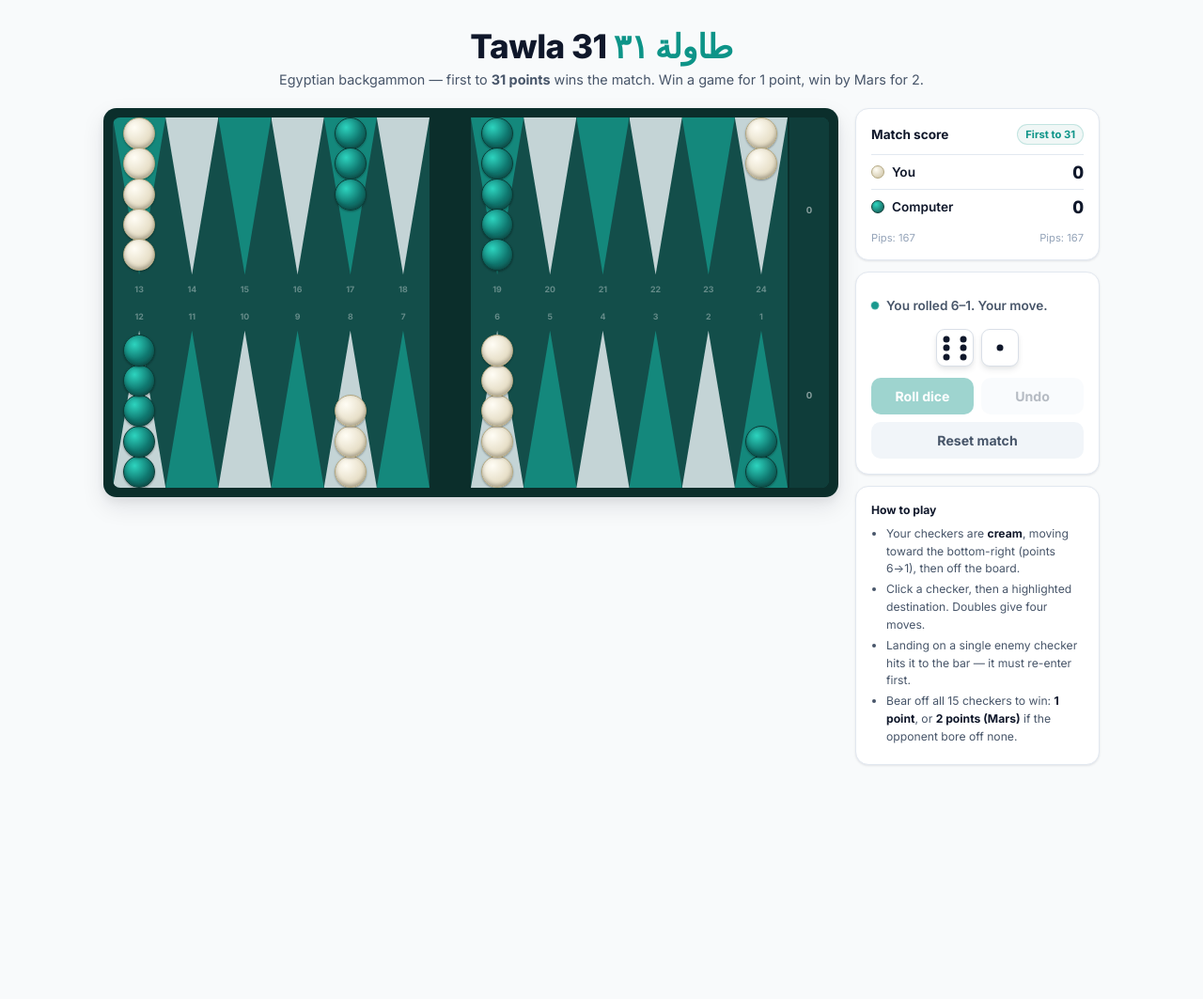
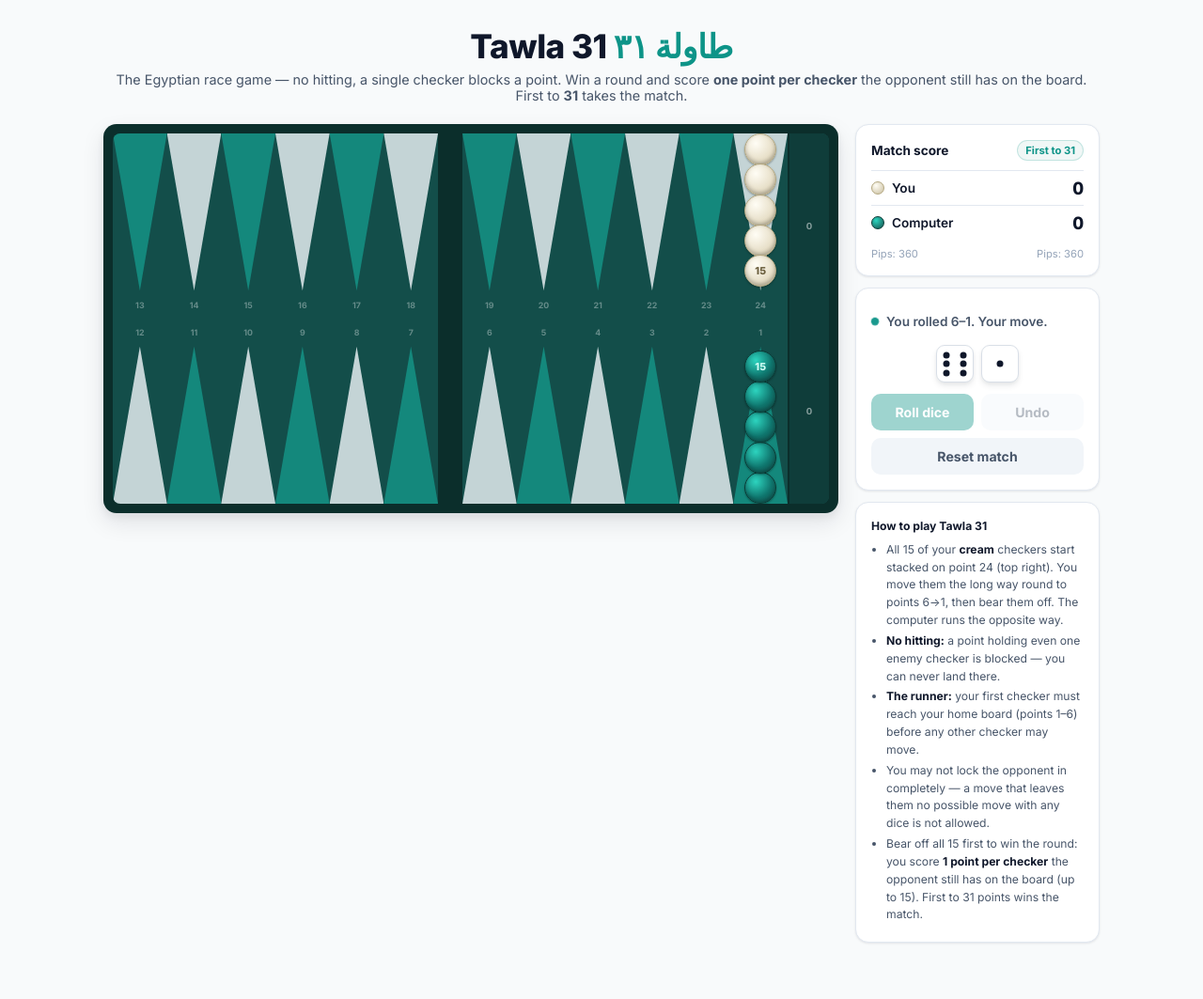
Before and after one commit to Majorkimo/suqmasr, a Flask app: page /tawla in a window 1280 px wide. Shown: the part 58-1121 px from the top of the page at 94% size. Before the commit the page ends 873 px from the top, so only its background shows below. Run offline with Flask 3, Linux system fonts and the light colour scheme; some libraries are stand-ins or nearby versions.

Commit message:
Rebuild Tawla 31 with authentic Egyptian rules (fevga family)
The first version was standard backgammon with match scoring; real
Tawla 31 plays differently. Now implemented: all 15 checkers start
stacked on each player's head point (24 for you, 1 for the computer),
no hitting — a single checker blocks its point — plus the runner rule
(first checker must complete the circuit into your home board before
any other may move) and an anti-lock rule so the opponent can never be
frozen out entirely. Round winner scores one point per checker the
loser still has on the board; first to 31 wins the match.

Co-Authored-By: Claude Fable 5 <noreply@anthropic.com>
Claude-Session: https://claude.ai/code/session_01RHkEpCFgAnzLZaY13N22Qh

```diff
--- a/templates/tawla.html
+++ b/templates/tawla.html
@@ -69,11 +69,11 @@
     .board-frame{background:var(--frame);border-radius:var(--r);padding:10px;box-shadow:var(--shadow-lg)}
     .board{display:flex;gap:0;background:var(--board);border-radius:8px;overflow:hidden;user-select:none;-webkit-user-select:none}
     .half{flex:6;display:flex;flex-direction:column}
-    .midbar{flex:0 0 44px;background:var(--frame);display:flex;flex-direction:column;position:relative}
+    .midbar{flex:0 0 26px;background:var(--frame)}
     .offcol{flex:0 0 44px;background:var(--board2);display:flex;flex-direction:column;border-left:2px solid var(--frame)}
     .row{display:flex;height:190px}
     .row + .row{margin-top:14px}
-    @media(max-width:640px){.row{height:135px}.midbar,.offcol{flex-basis:34px}}
+    @media(max-width:640px){.row{height:135px}.midbar{flex-basis:18px}.offcol{flex-basis:34px}}
     .pt{flex:1;position:relative;cursor:default}
     .pt .tri{position:absolute;inset:0;pointer-events:none}
     .pt.top .tri{clip-path:polygon(0 0,100% 0,50% 88%)}
@@ -81,7 +81,6 @@
     .pt.shade-a .tri{background:var(--pt-a);opacity:.55}
     .pt.shade-b .tri{background:var(--pt-b);opacity:.8}
     .pt.src{cursor:pointer}
-    .pt.src .tri{outline:0}
     .pt.tgt{cursor:pointer}
     .pt.tgt::after{content:"";position:absolute;inset:4px;border-radius:8px;border:2.5px dashed var(--teal-light);background:rgba(20,184,166,.16);animation:tgt .9s ease-in-out infinite}
     @keyframes tgt{0%,100%{opacity:.9}50%{opacity:.45}}
@@ -97,9 +96,6 @@
     .chk.W .cnt{color:#6B5F3E}
     .chk.B .cnt{color:#CFFCF5}
 
-    .barzone{flex:1;position:relative;cursor:default}
-    .barzone.src{cursor:pointer}
-    .barzone.src::after{content:"";position:absolute;inset:3px;border-radius:8px;border:2.5px dashed var(--teal-light);animation:tgt .9s ease-in-out infinite}
     .offzone{flex:1;position:relative;display:flex;flex-direction:column;align-items:center;justify-content:center;gap:2px}
     .offzone.tgt{cursor:pointer}
     .offzone.tgt::after{content:"";position:absolute;inset:3px;border-radius:8px;border:2.5px dashed var(--teal-light);background:rgba(20,184,166,.16);animation:tgt .9s ease-in-out infinite}
@@ -155,7 +151,6 @@
     .modal .big{font-size:2.4rem;margin-bottom:8px}
     .modal h2{font-size:1.3rem;font-weight:800;margin-bottom:6px}
     .modal p{font-size:.88rem;color:var(--text2);margin-bottom:18px}
-    .modal .mars{display:inline-block;background:rgba(217,119,6,.12);color:var(--orange);font-size:.75rem;font-weight:700;padding:3px 10px;border-radius:12px;margin-bottom:12px}
   </style>
 </head>
 <body>
@@ -169,7 +164,8 @@
 <div class="wrap">
   <div class="page-head">
     <h1>Tawla 31 <span class="ar">طاولة ٣١</span></h1>
-    <p>Egyptian backgammon — first to <b>31 points</b> wins the match. Win a game for 1 point, win by Mars for 2.</p>
+    <p>The Egyptian race game — no hitting, a single checker blocks a point. Win a round and score
+       <b>one point per checker</b> the opponent still has on the board. First to <b>31</b> takes the match.</p>
   </div>
 
   <div class="game">
@@ -180,10 +176,7 @@
             <div class="row" id="row-tl"></div>
             <div class="row" id="row-bl"></div>
           </div>
-          <div class="midbar">
-            <div class="barzone" id="bar-B"></div>
-            <div class="barzone" id="bar-W"></div>
-          </div>
+          <div class="midbar"></div>
           <div class="half">
             <div class="row" id="row-tr"></div>
             <div class="row" id="row-br"></div>
@@ -210,7 +203,7 @@
           <span class="who"><span class="dot B"></span>Computer</span>
           <span class="pts-val" id="score-cpu">0</span>
         </div>
-        <div class="pipline"><span id="pip-you">Pips: 167</span><span id="pip-cpu">Pips: 167</span></div>
+        <div class="pipline"><span id="pip-you">Pips: 300</span><span id="pip-cpu">Pips: 300</span></div>
       </div>
 
       <div class="card">
@@ -226,12 +219,17 @@
       </div>
 
       <div class="card rules">
-        <b>How to play</b>
+        <b>How to play Tawla 31</b>
         <ul>
-          <li>Your checkers are <b>cream</b>, moving toward the bottom-right (points 6→1), then off the board.</li>
-          <li>Click a checker, then a highlighted destination. Doubles give four moves.</li>
-          <li>Landing on a single enemy checker hits it to the bar — it must re-enter first.</li>
-          <li>Bear off all 15 checkers to win: <b>1 point</b>, or <b>2 points (Mars)</b> if the opponent bore off none.</li>
+          <li>All 15 of your <b>cream</b> checkers start stacked on point 24 (top right). You move them
+              the long way round to points 6→1, then bear them off. The computer runs the opposite way.</li>
+          <li><b>No hitting:</b> a point holding even one enemy checker is blocked — you can never land there.</li>
+          <li><b>The runner:</b> your first checker must reach your home board (points 1–6) before any
+              other checker may move.</li>
+          <li>You may not lock the opponent in completely — a move that leaves them no possible move with
+              any dice is not allowed.</li>
+          <li>Bear off all 15 first to win the round: you score <b>1 point per checker</b> the opponent
+              still has on the board (up to 15). First to 31 points wins the match.</li>
         </ul>
       </div>
     </div>
@@ -241,10 +239,9 @@
 <div class="overlay" id="overlay">
   <div class="modal">
     <div class="big" id="ov-emoji">🎲</div>
-    <div id="ov-mars" style="display:none"><span class="mars">MARS — double points!</span></div>
     <h2 id="ov-title"></h2>
     <p id="ov-text"></p>
-    <button class="btn btn-primary" id="ov-btn">Next game</button>
+    <button class="btn btn-primary" id="ov-btn">Next round</button>
   </div>
 </div>
 
@@ -253,12 +250,14 @@
 "use strict";
 
 // ── State ────────────────────────────────────────────────────────────────────
+// Tawla 31 (Egyptian, fevga family): no hitting, single checker blocks a point.
 // pts[1..24]: >0 white (you) count, <0 black (computer) count.
-// White moves 24 → 1 and bears off from 1-6. Black moves 1 → 24, bears off from 19-24.
-let S = null;              // game state
+// White: head on 24, moves 24 → 1, home 1-6.  Black: head on 1, moves 1 → 24, home 19-24.
+const HEAD_W = 24, HEAD_B = 1;
+let S = null;
 let match = loadMatch();   // {you, cpu}
 let phase = "idle";        // idle | opening | await-roll | player-move | cpu | over | match-over
-let selected = null;       // selected source: point number or "bar"
+let selected = null;       // selected source point
 let legalFirst = [];       // legal moves for current remaining dice
 let undoStack = [];
 let busy = false;
@@ -268,11 +267,11 @@ const $ = id => document.getElementById(id);
 
 function newState(){
   const pts = new Array(25).fill(0);
-  pts[24] = 2;  pts[13] = 5;  pts[8] = 3;  pts[6] = 5;    // white
-  pts[1] = -2;  pts[12] = -5; pts[17] = -3; pts[19] = -5; // black
-  return {pts, barW:0, barB:0, offW:0, offB:0, dice:[], rolled:[], turn:null};
+  pts[HEAD_W] = 15;
+  pts[HEAD_B] = -15;
+  return {pts, offW:0, offB:0, dice:[], rolled:[], turn:null};
 }
-const cloneS = s => ({pts:s.pts.slice(), barW:s.barW, barB:s.barB, offW:s.offW, offB:s.offB,
+const cloneS = s => ({pts:s.pts.slice(), offW:s.offW, offB:s.offB,
                       dice:s.dice.slice(), rolled:s.rolled.slice(), turn:s.turn});
 
 function loadMatch(){
@@ -288,34 +287,44 @@ const saveMatch = () => localStorage.setItem("tawla31_match", JSON.stringify(mat
 const rollDie = () => 1 + Math.floor(Math.random()*6);
 
 function allHomeW(s){
-  if(s.barW > 0) return false;
   for(let p=7;p<=24;p++) if(s.pts[p] > 0) return false;
   return true;
 }
 function allHomeB(s){
-  if(s.barB > 0) return false;
   for(let p=1;p<=18;p++) if(s.pts[p] < 0) return false;
   return true;
 }
+// Runner phase: until one of your checkers has completed the circuit into your
+// home board, only a single checker (the runner) may be off the head.
+function runnerW(s){ // returns "free", or the point of the sole moveable checker
+  if(s.offW > 0) return "free";
+  for(let p=1;p<=6;p++) if(s.pts[p] > 0) return "free";
+  for(let p=1;p<=24;p++) if(p !== HEAD_W && s.pts[p] > 0) return p;
+  return HEAD_W;
+}
+function runnerB(s){
+  if(s.offB > 0) return "free";
+  for(let p=19;p<=24;p++) if(s.pts[p] < 0) return "free";
+  for(let p=1;p<=24;p++) if(p !== HEAD_B && s.pts[p] < 0) return p;
+  return HEAD_B;
+}
 
-// Single-die legal moves for one color. Move: {from: point|"bar", to: point|"off", die}
-function movesForDie(s, color, die){
+// Single-die legal moves for one color. Move: {from: point, to: point|"off", die}
+// noFreezeCheck skips the anti-lock rule (used when probing the opponent's replies).
+function movesForDie(s, color, die, noFreezeCheck){
   const out = [];
   if(color === "W"){
-    if(s.barW > 0){
-      const to = 25 - die;
-      if(s.pts[to] >= -1) out.push({from:"bar", to, die});
-      return out;
-    }
+    const only = runnerW(s);
     const home = allHomeW(s);
     for(let p=1;p<=24;p++){
       if(s.pts[p] <= 0) continue;
+      if(only !== "free" && p !== only) continue;
       const t = p - die;
       if(t >= 1){
-        if(s.pts[t] >= -1) out.push({from:p, to:t, die});
+        if(s.pts[t] >= 0) out.push({from:p, to:t, die});
       }else if(home){
         if(p === die) out.push({from:p, to:"off", die});
-        else{ // die > p: only if no checker on a higher home point
+        else{
           let higher = false;
           for(let q=p+1;q<=6;q++) if(s.pts[q] > 0){ higher = true; break; }
           if(!higher) out.push({from:p, to:"off", die});
@@ -323,17 +332,14 @@ function movesForDie(s, color, die){
       }
     }
   }else{
-    if(s.barB > 0){
-      const to = die;
-      if(s.pts[to] <= 1) out.push({from:"bar", to, die});
-      return out;
-    }
+    const only = runnerB(s);
     const home = allHomeB(s);
     for(let p=1;p<=24;p++){
       if(s.pts[p] >= 0) continue;
+      if(only !== "free" && p !== only) continue;
       const t = p + die;
       if(t <= 24){
-        if(s.pts[t] <= 1) out.push({from:p, to:t, die});
+        if(s.pts[t] <= 0) out.push({from:p, to:t, die});
       }else if(home){
         const dist = 25 - p;
         if(dist === die) out.push({from:p, to:"off", die});
@@ -345,30 +351,34 @@ function movesForDie(s, color, die){
       }
     }
   }
-  return out;
+  if(noFreezeCheck) return out;
+  return out.filter(m => !freezesOpponent(applyMove(cloneS(s), color, m), color));
+}
+
+// Anti-lock rule: a move may not leave the opponent with no possible move for
+// ANY die value while they still have checkers on the board.
+function freezesOpponent(s, color){
+  const opp = color === "W" ? "B" : "W";
+  if(opp === "W" ? s.offW === 15 : s.offB === 15) return false;
+  for(let d=1;d<=6;d++){
+    if(movesForDie(s, opp, d, true).length) return false;
+  }
+  return true;
 }
 
 function applyMove(s, color, m){ // mutates s
   if(color === "W"){
-    if(m.from === "bar") s.barW--; else s.pts[m.from]--;
-    if(m.to === "off") s.offW++;
-    else{
-      if(s.pts[m.to] === -1){ s.pts[m.to] = 0; s.barB++; }
-      s.pts[m.to]++;
-    }
+    s.pts[m.from]--;
+    if(m.to === "off") s.offW++; else s.pts[m.to]++;
   }else{
-    if(m.from === "bar") s.barB--; else s.pts[m.from]++;
-    if(m.to === "off") s.offB++;
-    else{
-      if(s.pts[m.to] === 1){ s.pts[m.to] = 0; s.barW++; }
-      s.pts[m.to]--;
-    }
+    s.pts[m.from]++;
+    if(m.to === "off") s.offB++; else s.pts[m.to]--;
   }
   return s;
 }
 
-// Enumerate maximal move sequences (backgammon rule: use as many dice as
-// possible; with one usable die of two, prefer the larger).
+// Enumerate maximal move sequences (use as many dice as possible; with only
+// one playable die of two, the larger must be played).
 function enumerate(s, color, dice){
   const seqs = [];
   let maxUsed = 0;
@@ -409,27 +419,24 @@ function pips(s, color){
     if(color==="W" && s.pts[p] > 0) t += p * s.pts[p];
     if(color==="B" && s.pts[p] < 0) t += (25-p) * (-s.pts[p]);
   }
-  t += 25 * (color==="W" ? s.barW : s.barB);
   return t;
 }
 
 // ── Computer evaluation ──────────────────────────────────────────────────────
 function evalB(s){
-  let score = 0;
-  score += s.offB * 45;
-  score += s.barW * 24;                 // white on the bar is great for black
-  score -= pips(s, "B");
+  let score = 40 * s.offB - pips(s, "B");
+  // Held points block white permanently (no hitting) — spread beats stacking.
+  let run = 0;
+  const whiteRear = (() => { for(let p=24;p>=1;p--) if(s.pts[p] > 0) return p; return 0; })();
   for(let p=1;p<=24;p++){
-    const v = s.pts[p];
-    if(v === -1){                       // black blot
-      let exposed = s.barW > 0;
-      if(!exposed) for(let q=p+1;q<=24;q++) if(s.pts[q] > 0){ exposed = true; break; }
-      score -= exposed ? (p >= 13 ? 14 : 8) : 2;
-    }else if(v <= -2){                  // made point
-      score += (p >= 19 ? 5 : 3);
-    }
+    if(s.pts[p] < 0){
+      score += 2;
+      run++;
+      score += run * 1.1;                       // consecutive walls compound
+      if(p <= 7 && whiteRear > p) score += 2.5; // blocks in white's approach to home
+    }else run = 0;
   }
-  score += Math.random() * 0.5;         // tiebreak
+  score += Math.random() * 0.5;
   return score;
 }
 
@@ -452,7 +459,6 @@ function buildBoard(){
   mk("row-tr",[19,20,21,22,23,24],true);
   mk("row-bl",[12,11,10,9,8,7],false);
   mk("row-br",[6,5,4,3,2,1],false);
-  $("bar-W").addEventListener("click", () => onPointClick("bar"));
   $("off-W").addEventListener("click", () => onOffClick());
 }
 
@@ -478,21 +484,6 @@ function renderCheckers(){
       el.appendChild(c);
     }
   }
-  // bar
-  for(const [zone, cnt, color] of [["bar-W", S.barW, "W"], ["bar-B", S.barB, "B"]]){
-    const el = $(zone);
-    el.querySelectorAll(".chk").forEach(c => c.remove());
-    const show = Math.min(cnt, 4);
-    for(let i=0;i<show;i++){
-      const c = document.createElement("div");
-      c.className = `chk ${color}`;
-      c.style.top = (10 + i*20) + "%";
-      if(i === show-1 && cnt > 4) c.innerHTML = `<span class="cnt">${cnt}</span>`;
-      if(i === show-1 && selected === "bar" && color === "W") c.classList.add("sel");
-      el.appendChild(c);
-    }
-  }
-  // off trays
   for(const [zone, cnt, color] of [["off-W", S.offW, "W"], ["off-B", S.offB, "B"]]){
     const el = $(zone);
     el.querySelectorAll(".off-stack").forEach(c => c.remove());
@@ -547,15 +538,11 @@ function setStatus(txt){ $("status-txt").textContent = txt; }
 
 function renderHighlights(){
   document.querySelectorAll(".pt.tgt,.pt.src").forEach(e => e.classList.remove("tgt","src"));
-  $("bar-W").classList.remove("src");
   $("off-W").classList.remove("tgt");
   if(phase !== "player-move") return;
   if(selected === null){
     const sources = new Set(legalFirst.map(m => m.from));
-    for(const f of sources){
-      if(f === "bar") $("bar-W").classList.add("src");
-      else ptEls[f].classList.add("src");
-    }
+    for(const f of sources) ptEls[f].classList.add("src");
   }else{
     for(const m of legalFirst.filter(m => m.from === selected)){
       if(m.to === "off") $("off-W").classList.add("tgt");
@@ -596,7 +583,6 @@ function onPointClick(p){
     }
     return;
   }
-  // try move selected -> p (prefer the smaller die if both reach)
   const cands = legalFirst.filter(m => m.from === selected && m.to === p);
   if(cands.length){
     cands.sort((a,b) => a.die - b.die);
@@ -668,7 +654,7 @@ function startTurn(color, a, b){
   if(color === "W"){
     phase = "player-move";
     if(!refreshLegal()){
-      setStatus(`You rolled ${a}–${b}, but have no legal moves.`);
+      setStatus(`You rolled ${a}–${b}, but every move is blocked.`);
       render();
       return setTimeout(endPlayerTurn, 1300);
     }
@@ -691,7 +677,7 @@ function cpuTurn(){
 function cpuPlay(){
   const {maxUsed, seqs} = enumerate(S, "B", S.dice);
   if(maxUsed === 0){
-    setStatus("Computer has no legal moves. Your turn — roll!");
+    setStatus("Computer is blocked — no legal moves. Your turn, roll!");
     S.dice = [];
     renderDice();
     phase = "await-roll";
@@ -753,15 +739,13 @@ function newRound(){
 
 function endGame(winner){
   phase = "over";
-  const mars = winner === "W" ? S.offB === 0 : S.offW === 0;
-  const gained = mars ? 2 : 1;
+  const gained = winner === "W" ? 15 - S.offB : 15 - S.offW;
   if(winner === "W") match.you += gained; else match.cpu += gained;
   saveMatch();
   renderScore();
 
   const youWonMatch = match.you >= MATCH_GOAL;
   const cpuWonMatch = match.cpu >= MATCH_GOAL;
-  $("ov-mars").style.display = mars ? "" : "none";
 
   if(youWonMatch || cpuWonMatch){
     phase = "match-over";
@@ -772,11 +756,16 @@ function endGame(winner){
     $("ov-btn").textContent = "New match";
   }else{
     $("ov-emoji").textContent = winner === "W" ? "🎉" : "🤖";
-    $("ov-title").textContent = winner === "W" ? `You win the game (+${gained})` : `Computer wins (+${gained})`;
-    $("ov-text").textContent = `Match score: ${match.you} – ${match.cpu}. First to ${MATCH_GOAL} takes the match.`;
-    $("ov-btn").textContent = "Next game";
+    $("ov-title").textContent = winner === "W"
+      ? `You win the round (+${gained})`
+      : `Computer wins the round (+${gained})`;
+    $("ov-text").textContent = (winner === "W"
+      ? `The computer still had ${gained} checker${gained===1?"":"s"} on the board. `
+      : `You still had ${gained} checker${gained===1?"":"s"} on the board. `) +
+      `Match score: ${match.you} – ${match.cpu}. First to ${MATCH_GOAL} takes the match.`;
+    $("ov-btn").textContent = "Next round";
   }
-  setStatus(winner === "W" ? "You won this game!" : "Computer won this game.");
+  setStatus(winner === "W" ? "You won this round!" : "Computer won this round.");
   showOverlay();
 }
 
```
